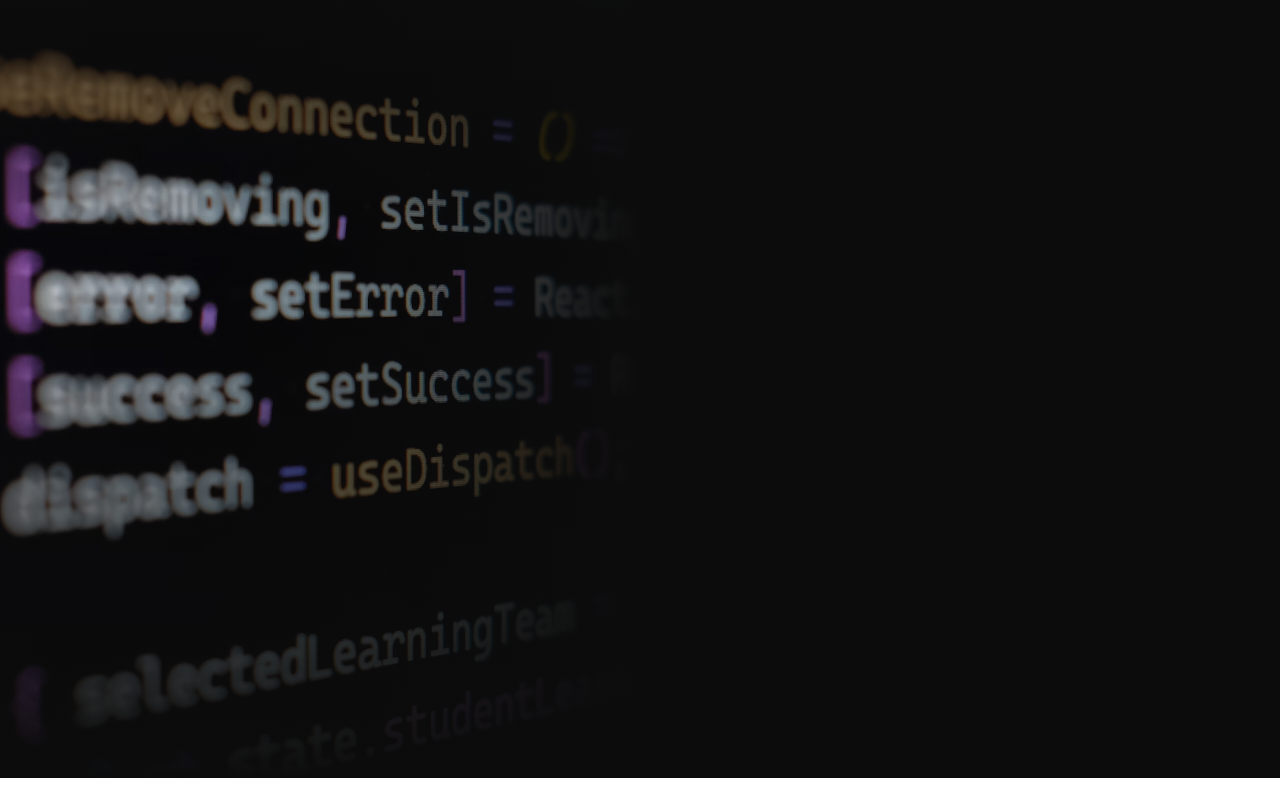
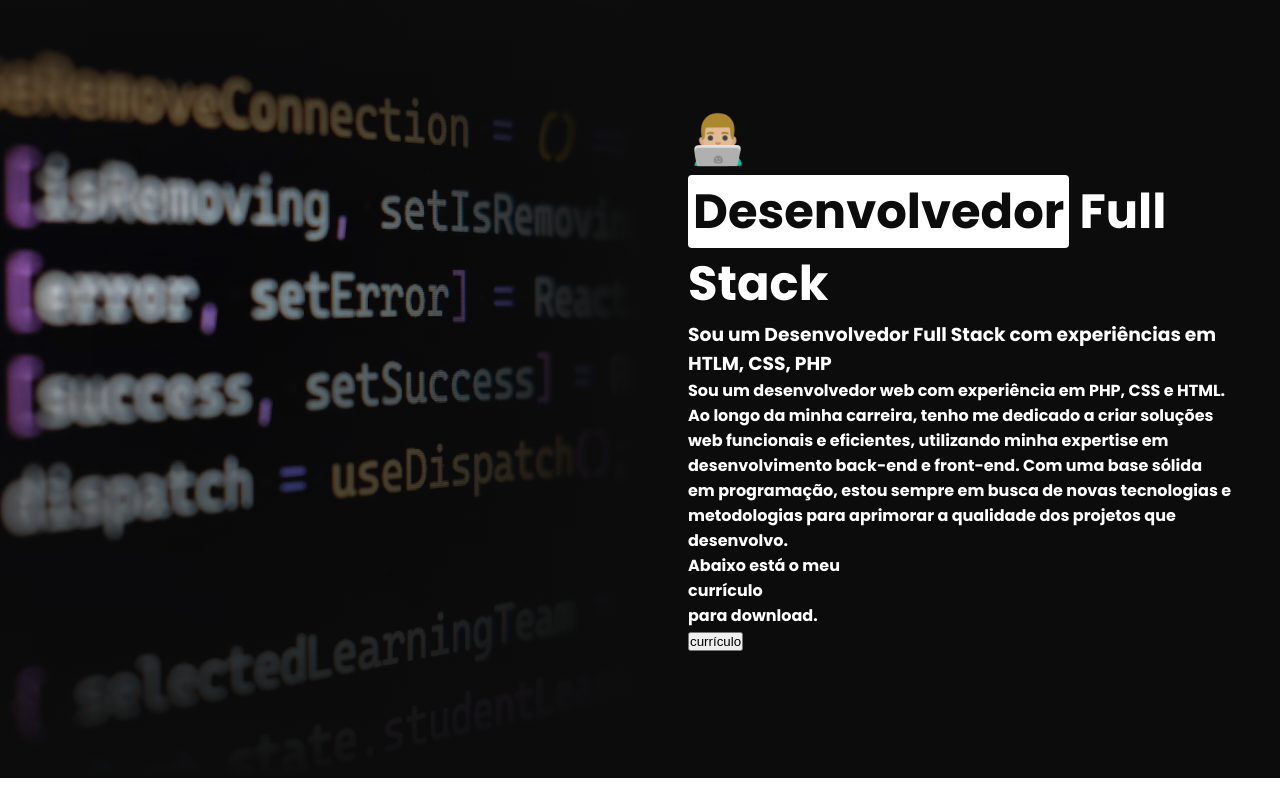
Before and after one commit to leandrohfaa/Portfolio, a plain HTML site: page index.html in a window 1280 px wide. Shown: the part 822-1607 px from the top of the page. Drawn offline with Linux system fonts and the light colour scheme.

Commit message:
pag 2 dev

```diff
--- a/index.html
+++ b/index.html
@@ -75,6 +75,33 @@
                 <img src="./img/photo-1687603917313-ccae1a289a9d.avif" alt="img-about">
 
             </div>
+        </div>
+        <div class="box-about">
+            <div class="section-subtitle">
+                <h2>
+                    <p>👨🏼‍💻</p>
+                    <p><span>Desenvolvedor</span> Full Stack</p>
+                </h2>
+            </div>
+            <h3>
+                Sou um Desenvolvedor Full Stack com experiências em
+                <p>HTLM, CSS, PHP</p>
+            </h3>
+
+            <h4>
+                Sou um desenvolvedor web com experiência em PHP, CSS e HTML. Ao longo da minha carreira, tenho me
+                dedicado a criar soluções web funcionais e eficientes, utilizando minha expertise em desenvolvimento
+                back-end e front-end. Com uma base sólida em programação, estou sempre em busca de novas tecnologias e
+                metodologias para aprimorar a qualidade dos projetos que desenvolvo.
+            </h4>
+
+            <h4>
+                Abaixo está o meu <p>currículo</p> para download.
+            </h4>
+
+            <div class="bottom-cta">
+                <button>currículo</button>
+            </div>
 
         </div>
 
--- a/styles.css
+++ b/styles.css
@@ -202,7 +202,8 @@ body {
     z-index: -1;
 
     background:
-    linear-gradient(269deg, transparent 30%, var(--color-black));
+    linear-gradient(269deg, transparent 30%, var(--color-black)),
+    linear-gradient(180deg, transparent 80%, var(--color-black));
 }
 
 .wrapper-profile-photo {
@@ -295,6 +296,30 @@ body {
     object-fit: cover;
 }
 
+.box-about{
+    display: flex;
+    justify-content: center;
+    flex-direction: column;
+
+    width: 50%;
+
+    padding: 3rem;
+}
+
+.section-subtitle h2 p {
+    display: inline-block;
+    font-size: 3rem;
+}
+
+.section-subtitle h2 p:nth-child(2) span{
+    padding: 3px 5px;
+    border-radius: 4px;
+
+    color: var(--color-black);
+    background: var(--color-white)
+
+}
+
 
 @keyframes written_text {
     100%{
```
